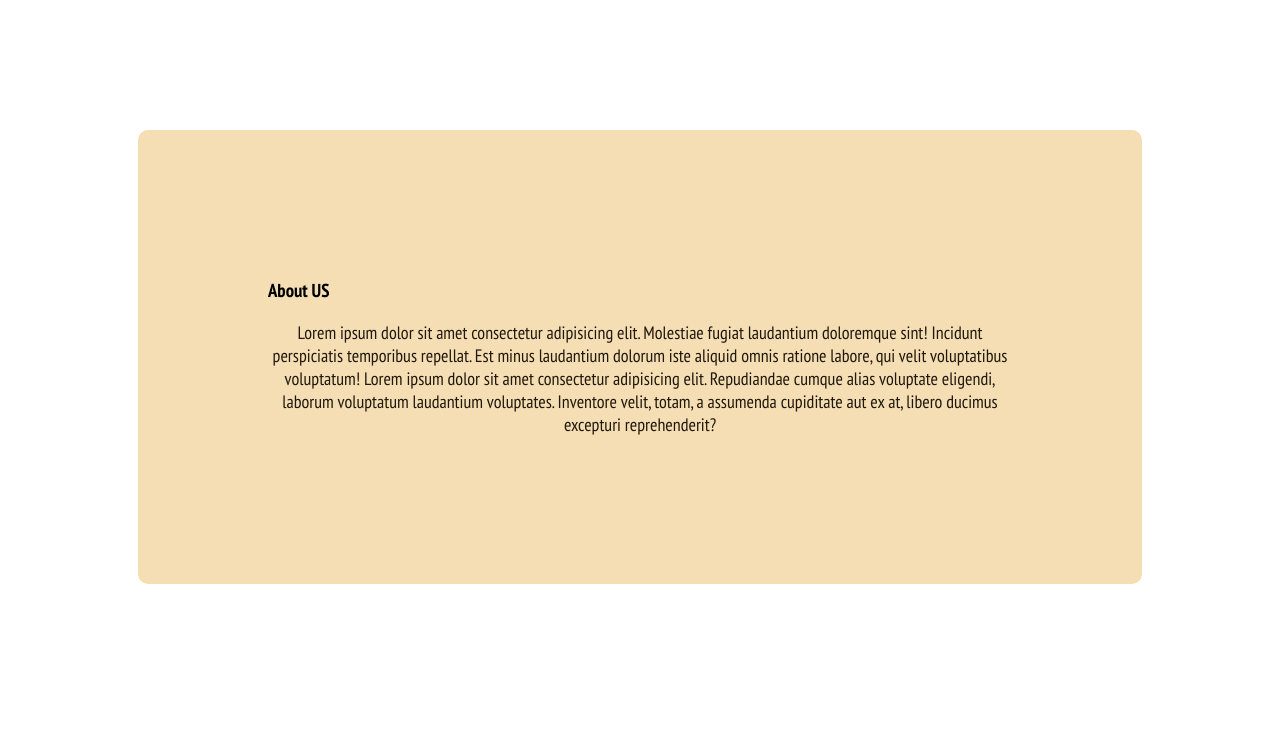
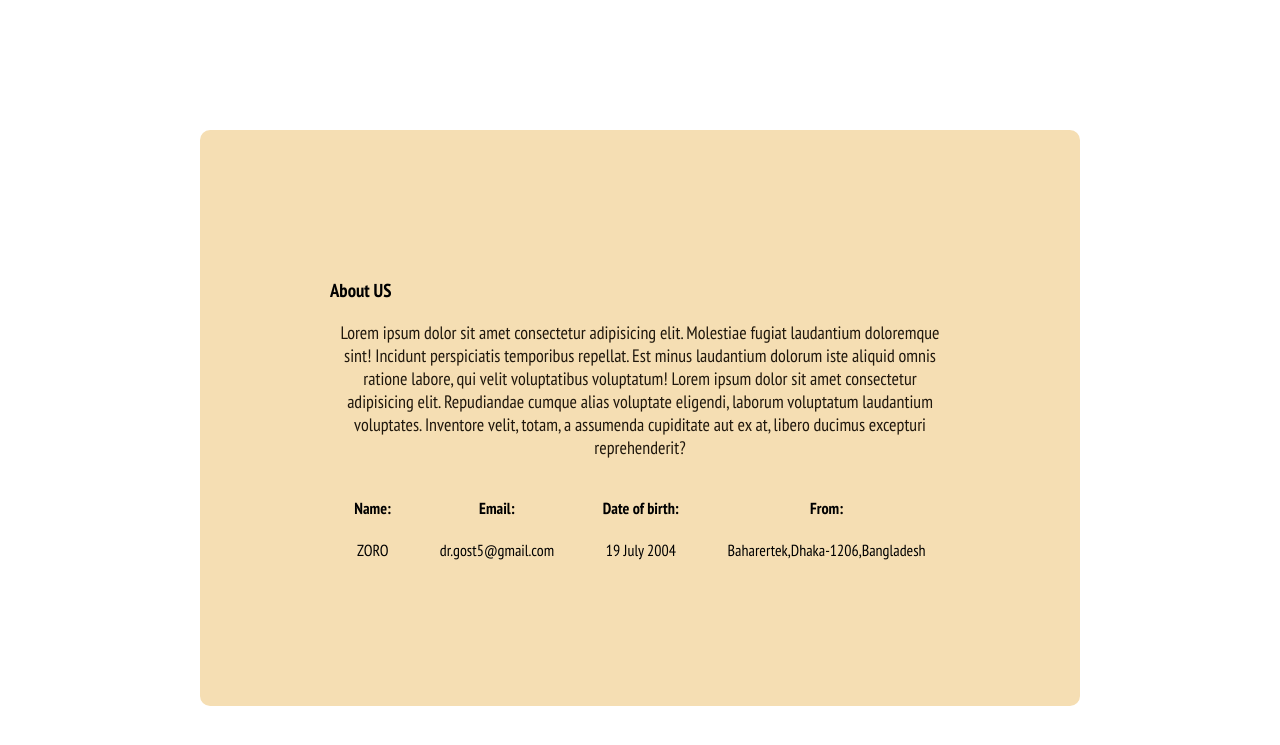
Before and after one commit to NAF-ORO/dev-portffolio, a plain HTML site: page index.html in a window 1280 px wide. Shown: the part 765-1510 px from the top of the page. Before the commit the page ends 1479 px from the top, so only its background shows below. Drawn offline with Linux system fonts and the light colour scheme.

Commit message:
added info

```diff
--- a/index.html
+++ b/index.html
@@ -36,7 +36,26 @@
         <section class="about">
         <h3 class="section-tital">About US</h3>
         <p class="section-dec">Lorem ipsum dolor sit amet consectetur adipisicing elit. Molestiae fugiat laudantium doloremque sint! Incidunt perspiciatis temporibus repellat. Est minus laudantium dolorum iste aliquid omnis ratione labore, qui velit voluptatibus voluptatum! Lorem ipsum dolor sit amet consectetur adipisicing elit. Repudiandae cumque alias voluptate eligendi, laborum voluptatum laudantium voluptates. Inventore velit, totam, a assumenda cupiditate aut ex at, libero ducimus excepturi reprehenderit?</p>
+        <div class="about-info-container">
+            <div class="about-info">
+                <h4 class="info-title">Name:</h4>
+                <p class="info-dec">ZORO</p>
+            </div>
+            <div class="about-info">
+                <h4 class="info-title">Email:</h4>
+                <p class="info-dec">dr.gost5@gmail.com</p>
+            </div>
+            <div class="about-info">
+                <h4 class="info-title">Date of birth:</h4>
+                <p class="info-dec">19 July 2004</p>
+            </div>
+            <div class="about-info">
+                <h4 class="info-title">From:</h4>
+                <p class="info-dec">Baharertek,Dhaka-1206,Bangladesh</p>
+            </div>
+        </div>
     </section>
+
     </main>
     <footer>
 
--- a/styles.css
+++ b/styles.css
@@ -98,3 +98,14 @@ nav a {
     text-align: center;
     font-size: 18px;
 }
+main {
+    max-width: 1140px;
+    margin: 0 auto;
+}
+.about-info-container {
+    display: flex;
+    justify-content: space-around;
+}
+.about-info {
+    text-align: center;
+}
```
